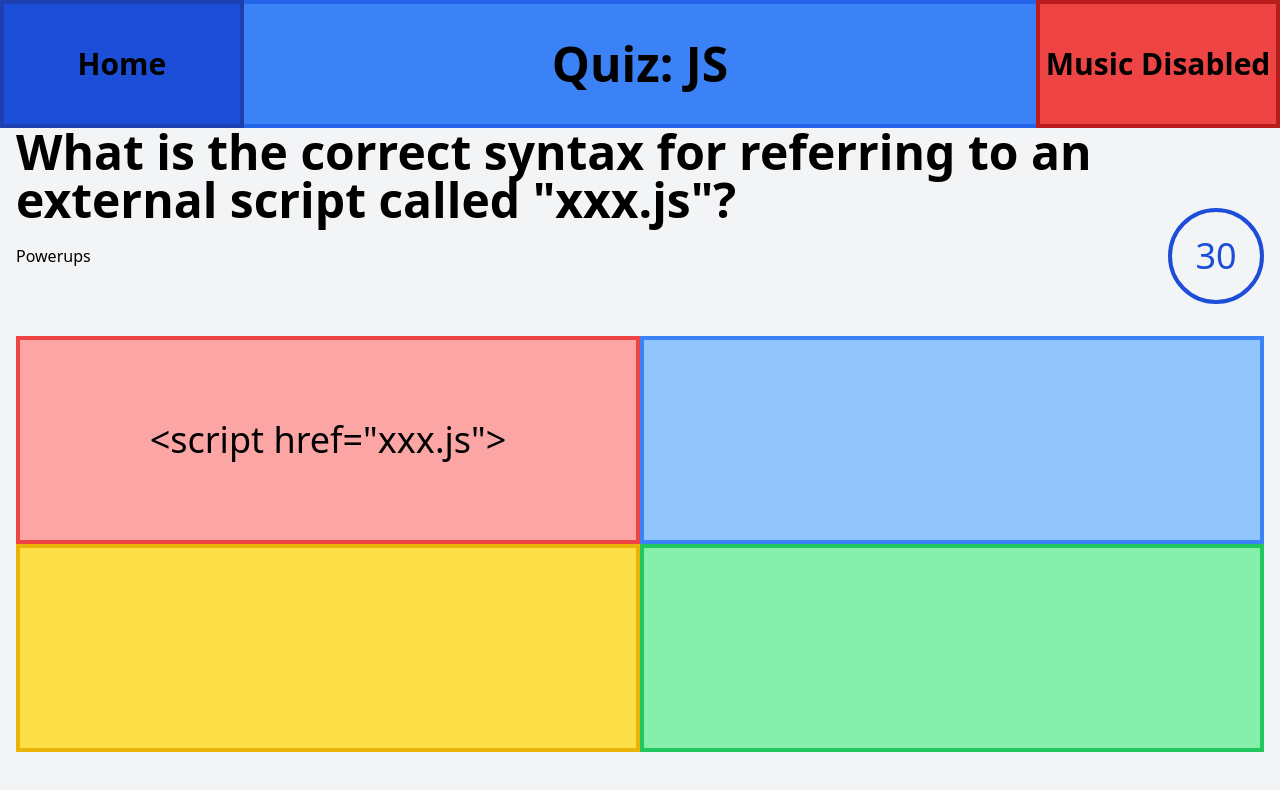
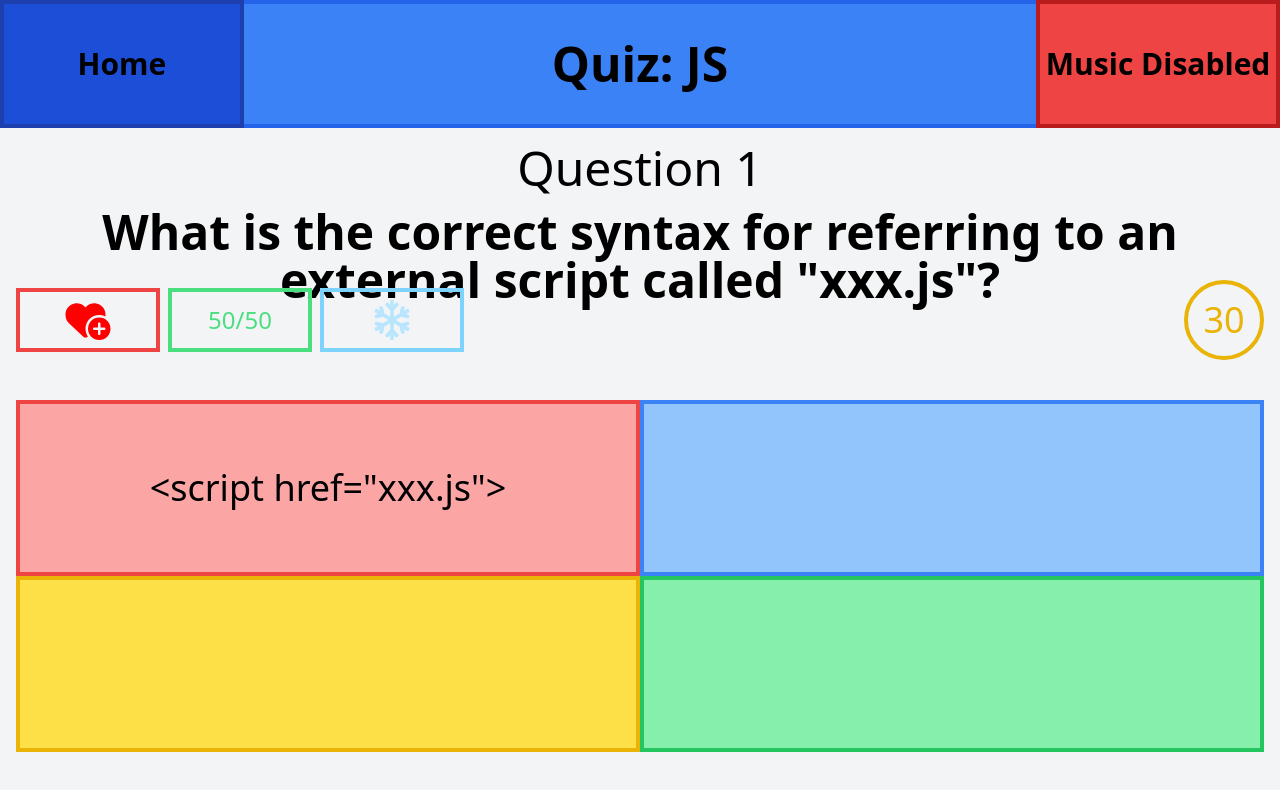
Before and after one commit to matthew-clarke10/frontend-quiz, a React (Vite) app: page /quizzes/js in a window 1280 px wide. Shown: the top 790 px of the page. Built offline with nearby package versions, Linux system fonts and the light colour scheme.

Commit message:
Added powerups

```diff
--- a/src/components/Quiz.tsx
+++ b/src/components/Quiz.tsx
@@ -1,3 +1,5 @@
+import { FaHeartCirclePlus } from 'react-icons/fa6'
+import { FaRegSnowflake } from 'react-icons/fa'
 import { useEffect, useState } from 'react'
 import { QuizData } from '../data/quizTypes'
 
@@ -42,10 +44,15 @@ const Quiz: React.FC<QuizData> = ({ questions }) => {
 
   return (
     <section>
-      <h2 className="flex justify-center items-center font-bold text-3xl sm:text-4xl md:text-5xl h-24 md:h-16">{questionText}</h2>
-      <section className="flex justify-between items-center h-24 mb-8">
-        <div className="w-powerups">Powerups</div>
-        <div className="flex justify-center items-center w-24 h-full border-4 text-blue-700 border-blue-700 rounded-full text-4xl">30</div>
+      <h2 className="text-3xl sm:text-4xl md:text-5xl text-center h-12 md:h-16">Question {questionNumber}</h2>
+      <h3 className="flex justify-center text-center font-bold text-3xl sm:text-4xl md:text-5xl h-24 md:h-16">{questionText}</h3>
+      <section className="flex flex-wrap justify-between items-center h-24 mb-8">
+        <div className="w-auto sm:w-powerups flex flex-wrap items-center gap-2">
+          <div className=""><FaHeartCirclePlus title="Second chance" color="red" className="w-16 sm:w-24 md:w-36 h-12 md:h-16 border-4 border-red-500 py-2 hover:cursor-pointer hover:bg-red-200" /></div>
+          <div title="Choose between two options" className="flex justify-center items-center sm:w-24 md:w-36 h-12 md:h-16 border-4 border-green-400 text-green-400 text-base md:text-2xl p-2 hover:cursor-pointer hover:bg-green-200">50/50</div>
+          <div className=""><FaRegSnowflake title="Freeze time for 30 seconds" color="#BAE6FD" className="w-16 sm:w-24 md:w-36 h-12 md:h-16 border-4 border-sky-300 py-2 hover:cursor-pointer hover:bg-sky-100" /></div>
+        </div>
+        <div className="flex justify-center items-center w-12 sm:w-16 md:w-20 h-12 sm:h-16 md:h-20 border-4 text-yellow-500 border-yellow-500 rounded-full text-2xl sm:text-3xl md:text-4xl">30</div>
       </section>
       <section className="grid grid-cols-1 grid-rows-4 md:grid-cols-2 md:grid-rows-2 h-options-small md:h-options text-center hover:cursor-pointer">
         <div className="flex justify-center items-center h-full p-4 text-2xl sm:text-3xl md:text-4xl border-4 bg-red-300 border-red-500 hover:bg-red-400">
--- a/tailwind.config.js
+++ b/tailwind.config.js
@@ -12,8 +12,8 @@ export default {
         'body': 'calc(100vh - 8rem)',
         'body-large': 'calc(100vh - 4rem)',
         'main': 'calc(100vh - 10rem',
-        'options': 'calc(100vh - 24rem)',
-        'options-small': 'calc(100vh - 22rem)',
+        'options': 'calc(100vh - 28rem)',
+        'options-small': 'calc(100vh - 25rem)',
       },
       width: {
         'powerups': 'calc(100vw - 10rem)',
```
